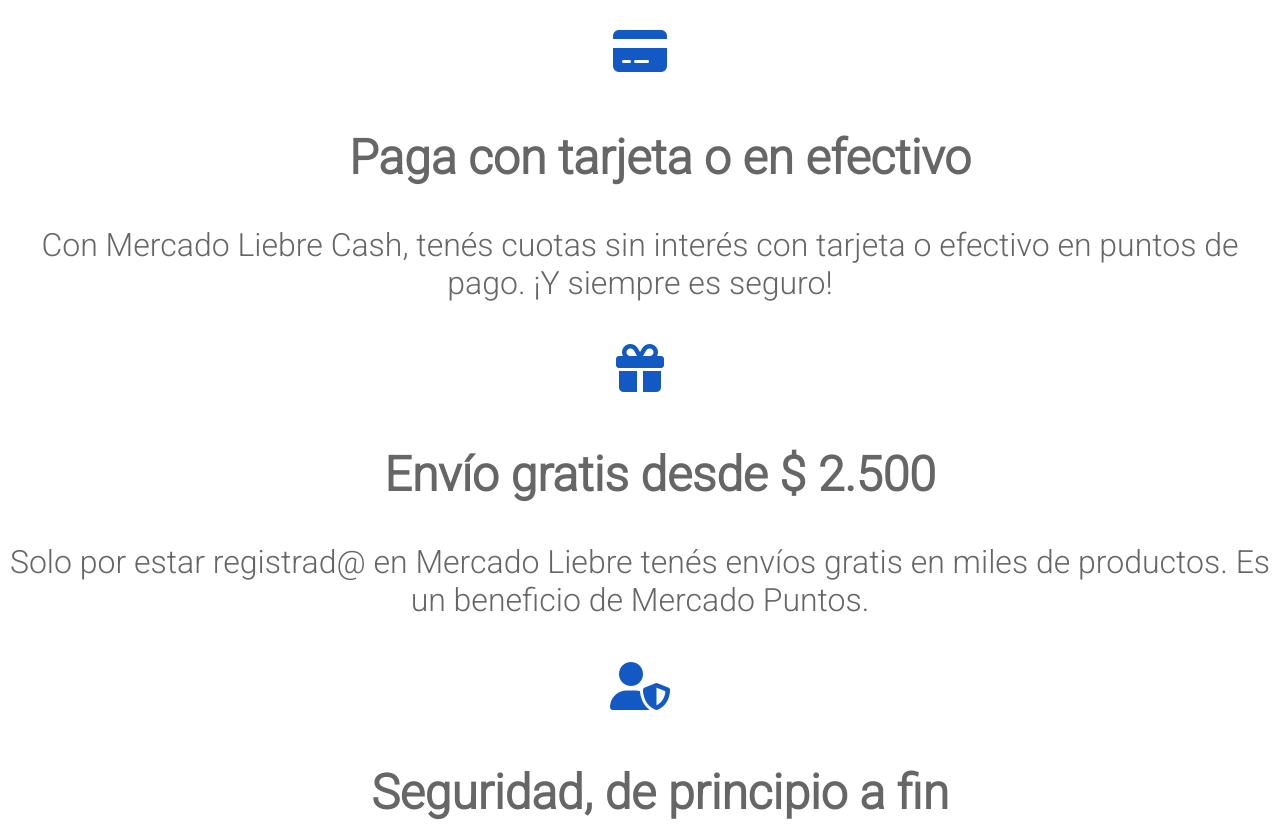
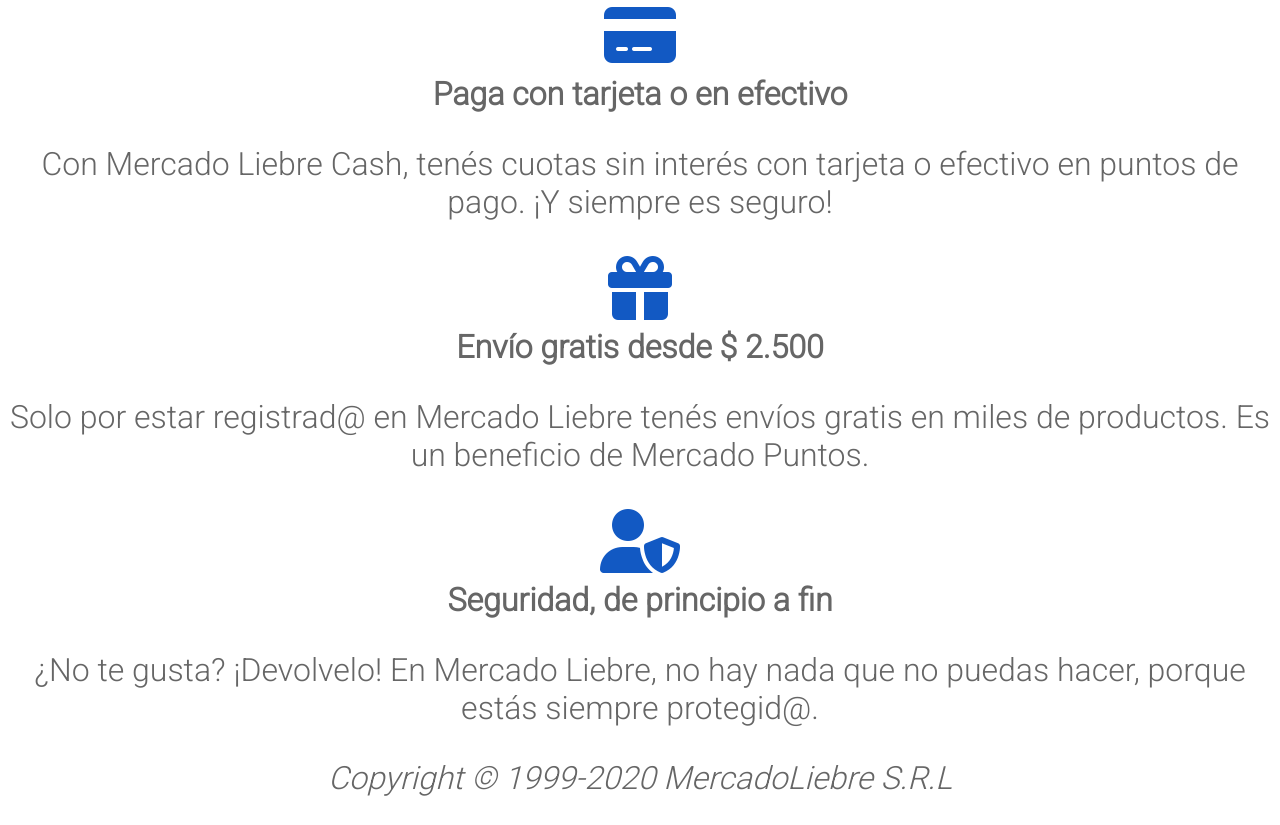
Before and after one commit to jumisaji/mercadoLiebre, a website: page views/home.html in a window 1280 px wide. Shown: the part 8025-8850 px from the top of the page. Drawn offline with Linux system fonts and the light colour scheme; files that its build step writes are made by us from their sources.

Commit message:
Julie-Modifique el estilo de footer haciendo pruebas

```diff
--- a/public/css/styles.css
+++ b/public/css/styles.css
@@ -44,45 +44,31 @@
 margin: auto;
 }
 
-footer p{
-    margin-bottom: 10px;
+#credit{
+    color: #1259c3;
+    font-size: 2em;
+}
+#gift{
+    color: #1259c3;
+    font-size: 2em;
+}
+#security{
+    color: #1259c3;
+    font-size: 2em;
 }
 
-footer ol{
+footer .pagotarjeta{
     margin-bottom: 10px;
     color: #666;
 }
-
-#credit{
-    color: #1259c3;
-}
-
-#gift{
-    color: #1259c3;
-}
-
-#security{
-    color: #1259c3;
-}
-
-.pagotarjeta p
-{
-
-    color: #666;
-}
-
-.enviogratis p
-{
+footer .enviogratis{
     margin-bottom: 10px;
     color: #666;
 }
-
-.protegido p
-{
+footer .protegido{
     margin-bottom: 10px;
     color: #666;
 }
-#derechosautor{
-    margin-bottom: 10px;
-    color: #ebebeb;
+footer p{
+    color: #666;
 }
--- a/views/home.html
+++ b/views/home.html
@@ -150,18 +150,18 @@
      <footer>
 <section>
     <nav class="pagotarjeta">
-        <h2> <nav id="credit">
+        <nav id="credit">
     <i class="fa-solid fa-credit-card"></i>
-</nav><ol><b>Paga con tarjeta o en efectivo </b></ol></h2>
+</nav><b>Paga con tarjeta o en efectivo </b>
     <p> Con Mercado Liebre Cash, tenés cuotas sin interés con tarjeta o efectivo en puntos de pago. ¡Y siempre es seguro!</p>
     </nav>
 </section>
 
 <section>
     <nav class="enviogratis">
-    <h2> <nav id="gift">
+    <nav id="gift">
         <i class="fa-solid fa-gift"></i>
-    </nav><ol><b>Envío gratis desde $ 2.500</b></ol></h2>
+    </nav><b>Envío gratis desde $ 2.500</b>
     <p> Solo por estar registrad@ en Mercado Liebre tenés envíos gratis en miles de
         productos. Es un beneficio de Mercado Puntos.</p>
     </nav>
@@ -169,14 +169,14 @@
 
 <section>
     <nav class="protegido">
-    <h2><nav id="security">
+    <nav id="security">
         <i class="fa-solid fa-user-shield"></i>
-    </nav><ol><b>Seguridad, de principio a fin</b></ol></h2>
+    </nav><b>Seguridad, de principio a fin</b>
     <p> ¿No te gusta? ¡Devolvelo! En Mercado Liebre, no hay nada que no puedas hacer,
         porque estás siempre protegid@.</p>
     </nav>
+</section>
 
-</section>
 <section>
     <nav id="derechosautor"><p><i>Copyright © 1999-2020 MercadoLiebre S.R.L</i></p>
     </nav>
```
